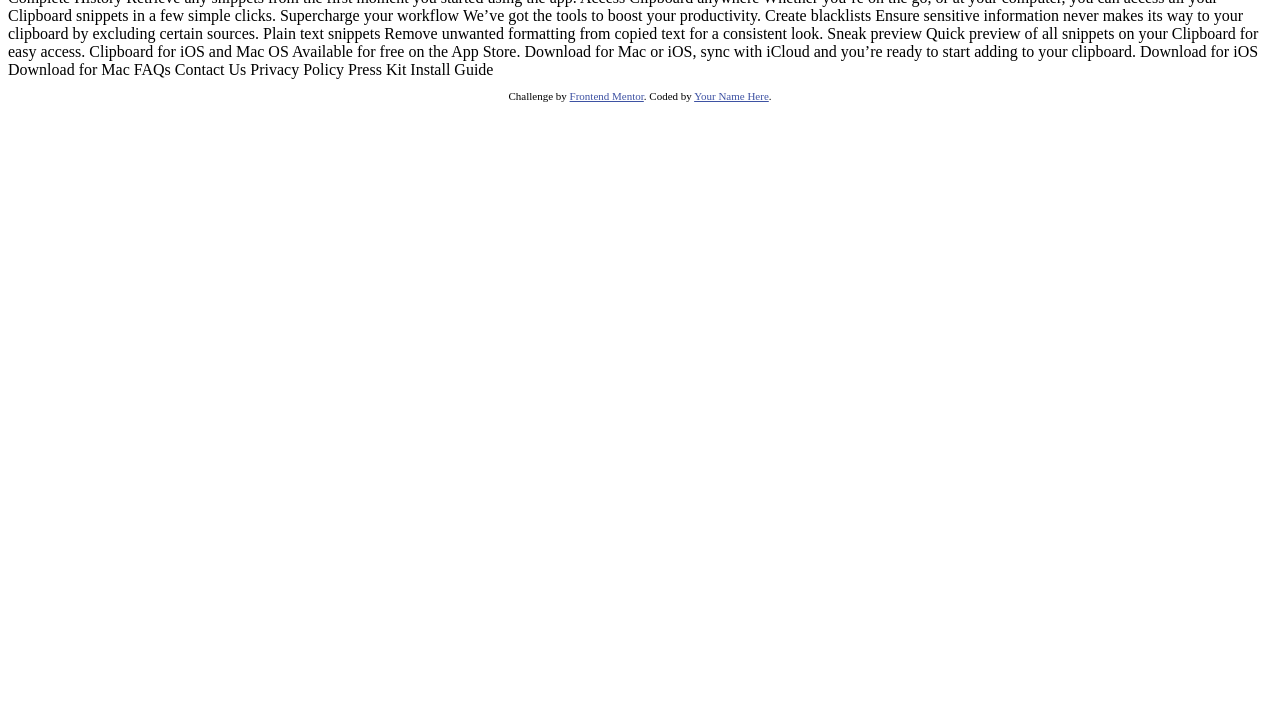
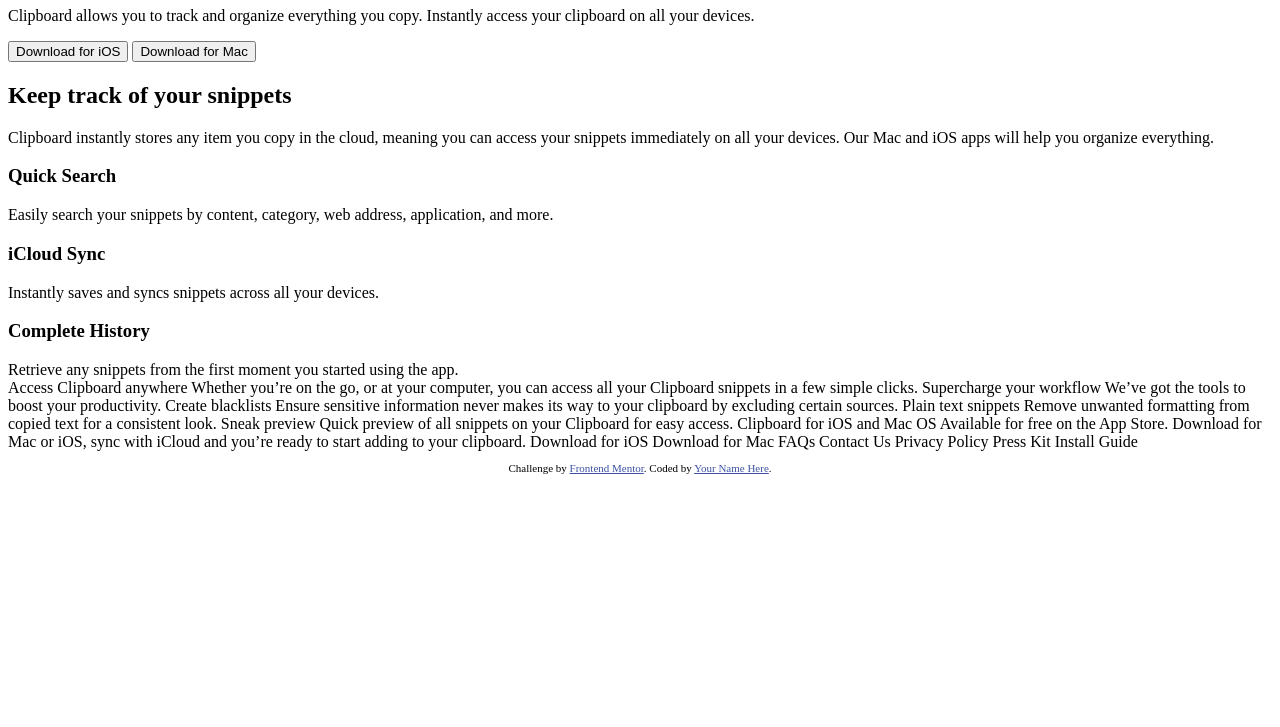
Before and after one commit to VictorSchmoegel/clipboard-landing-page, a plain HTML site: page index.html in a window 1280 px wide. Shown: the part 73-800 px from the top of the page. Drawn offline with Linux system fonts and the light colour scheme.

Commit message:
estrutura html feita

```diff
--- a/index.html
+++ b/index.html
@@ -16,31 +16,36 @@
 </head>
 <body>
 
-  A history of everything you copy
-
+  <header>
+    <h1>A history of everything you copy</h1>
+    <p>
       Clipboard allows you to track and organize everything you
       copy. Instantly access your clipboard on all your devices.
+    </p>
+    <button>Download for iOS</button>
+    <button>Download for Mac</button>
+  </header>
 
-  Download for iOS
-  Download for Mac
-
-  Keep track of your snippets
-
+  <div>
+    <h2>Keep track of your snippets</h2>
+    <p>
       Clipboard instantly stores any item you copy in the cloud,
       meaning you can access your snippets immediately on all your
       devices. Our Mac and iOS apps will help you organize everything.
-
-  Quick Search
-
+    </p>
+    <div>
+      <h3>Quick Search</h3>
       Easily search your snippets by content, category, web address, application, and more.
-
-  iCloud Sync
-
+    </div>
+    <div>
+      <h3>iCloud Sync</h3>
       Instantly saves and syncs snippets across all your devices.
-
-  Complete History
-
+    </div>
+    <div>
+      <h3>Complete History</h3>
       Retrieve any snippets from the first moment you started using the app.
+    </div>
+  </div>
 
   Access Clipboard anywhere
 
```
Lines whose indentation alone changed are shown as unchanged.
